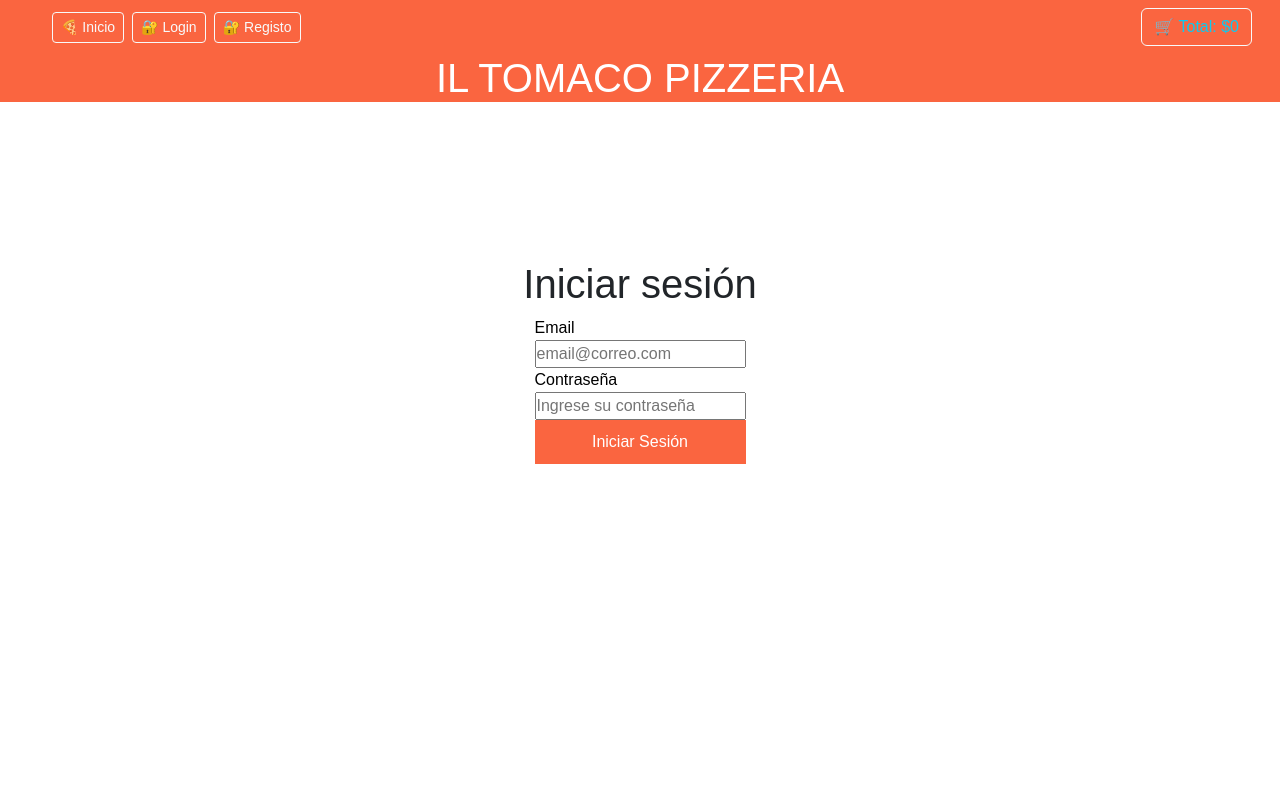
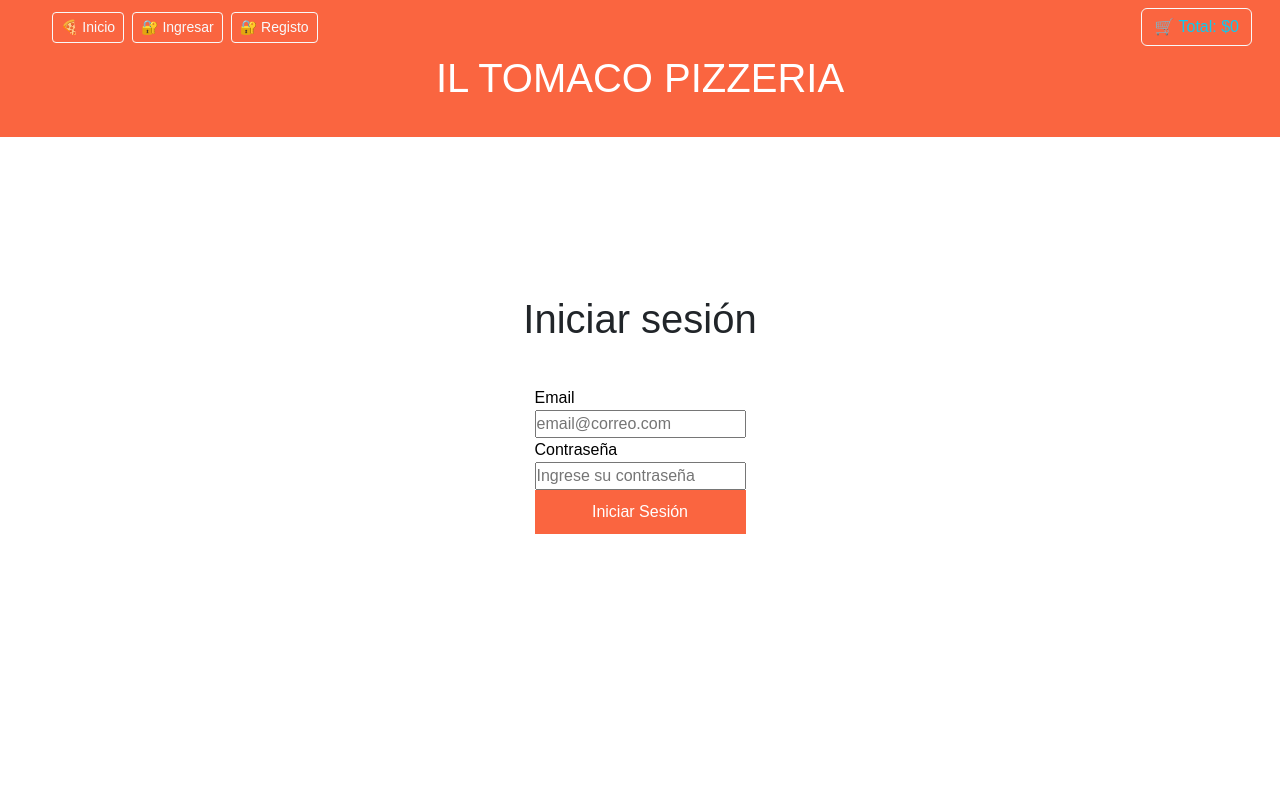
Before and after one commit to Kevin-alcaino/react-hito2, a React (Vite) app in the folder react-hito2/: page /login in a window 1280 px wide. Shown: the top 800 px of the page. Built offline with nearby package versions, Linux system fonts and the light colour scheme.

Commit message:
actualizar navbar, login y estilos css

```diff
--- a/react-hito2/src/App.css
+++ b/react-hito2/src/App.css
@@ -73,6 +73,10 @@ footer {
 }
 
 /*Login*/
+h1{
+padding-bottom: 35px;
+}
+
 
 .login{
   display: flex;
@@ -88,6 +92,7 @@ min-height: 100vh;
   flex-direction: column;
   justify-content: center;
   color: black;
+
 }
 
 /*Formulario*/
--- a/react-hito2/src/components/Navbar.jsx
+++ b/react-hito2/src/components/Navbar.jsx
@@ -31,7 +31,7 @@ function Navbar({ cart = [] }) {
           ) : (
             <>
               <Link to="/login" className="btn btn-outline-light btn-sm">
-                🔐 Login
+                🔐 Ingresar
               </Link>
               <Link to="/formulario" className="btn btn-outline-light btn-sm">🔐 Registo</Link>
             </>
--- a/react-hito2/src/pages/LoginPages.jsx
+++ b/react-hito2/src/pages/LoginPages.jsx
@@ -57,7 +57,7 @@ import Footer from "../components/Footer";
         placeholder="Ingrese su contraseña"
         required />
 
-        <button type="submit">Iniciar Sesión</button>
+        <button type="submit" className="boton">Iniciar Sesión</button>
 
         </form>
 
```
